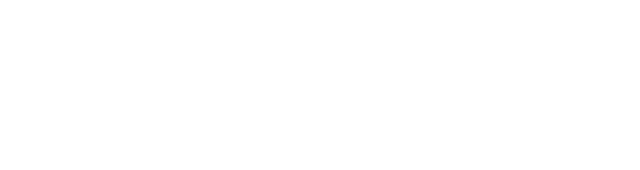
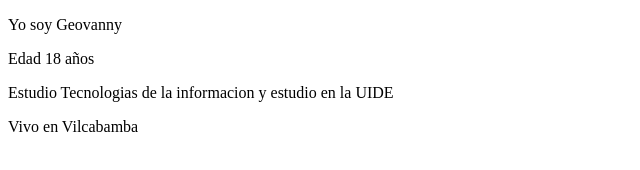
Before and after one commit to vevopapi/proyecto_geovannyguaman, a plain HTML site: page index.html in a window 1280 px wide. Shown: the whole page, without its empty margins (0-640 px from the left). Drawn offline with Linux system fonts and the light colour scheme.

Commit message:
Actualizado

```diff
--- a/index.html
+++ b/index.html
@@ -6,6 +6,9 @@
     <title>Yo invite a Deyvi</title>
 </head>
 <body>
-
+    <p>Yo soy Geovanny</p>
+    <p>Edad 18 años</p>
+    <p>Estudio Tecnologias de la informacion y estudio en la UIDE</p>
+    <p>Vivo en Vilcabamba</p>
 </body>
 </html>
```
